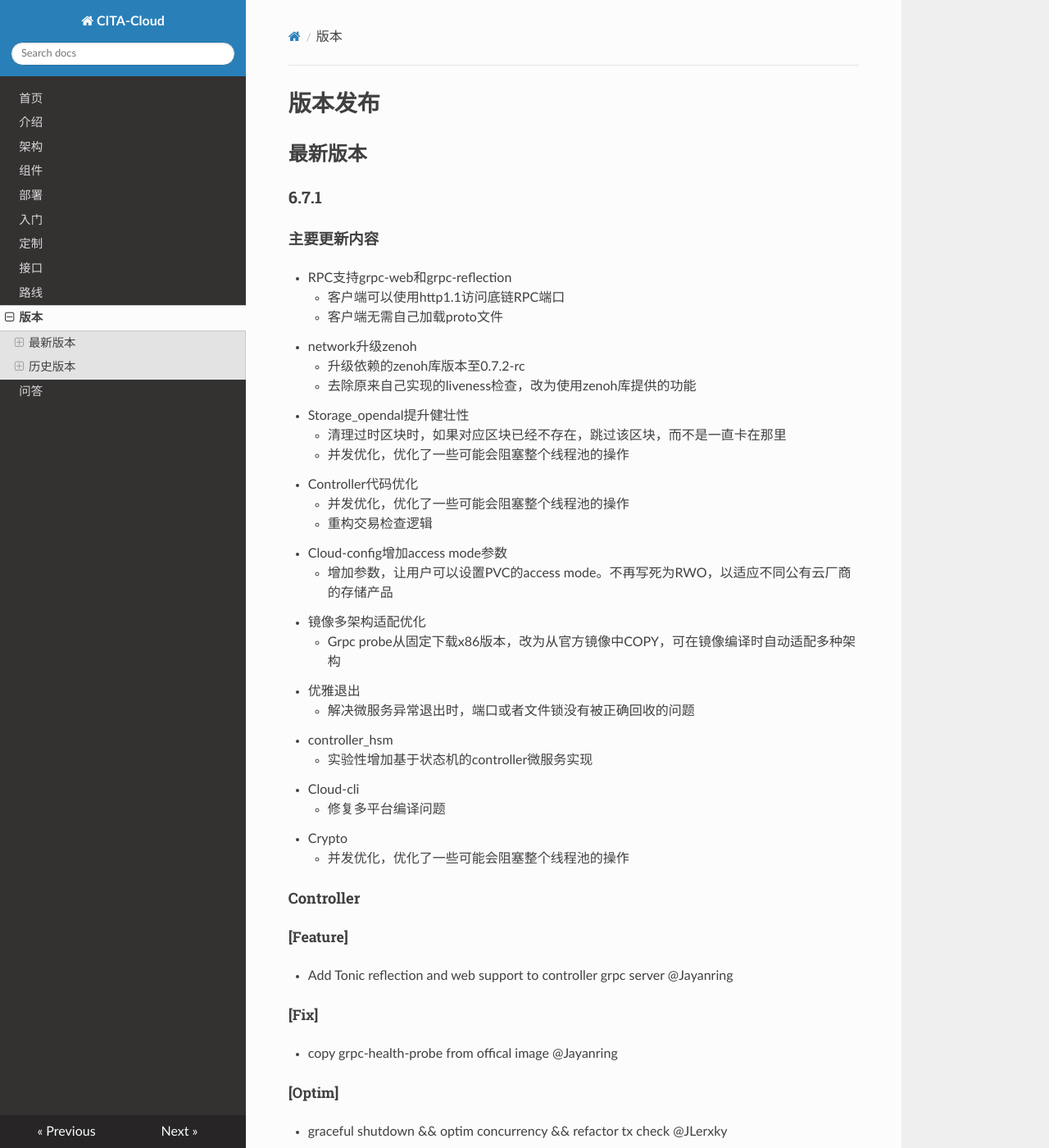
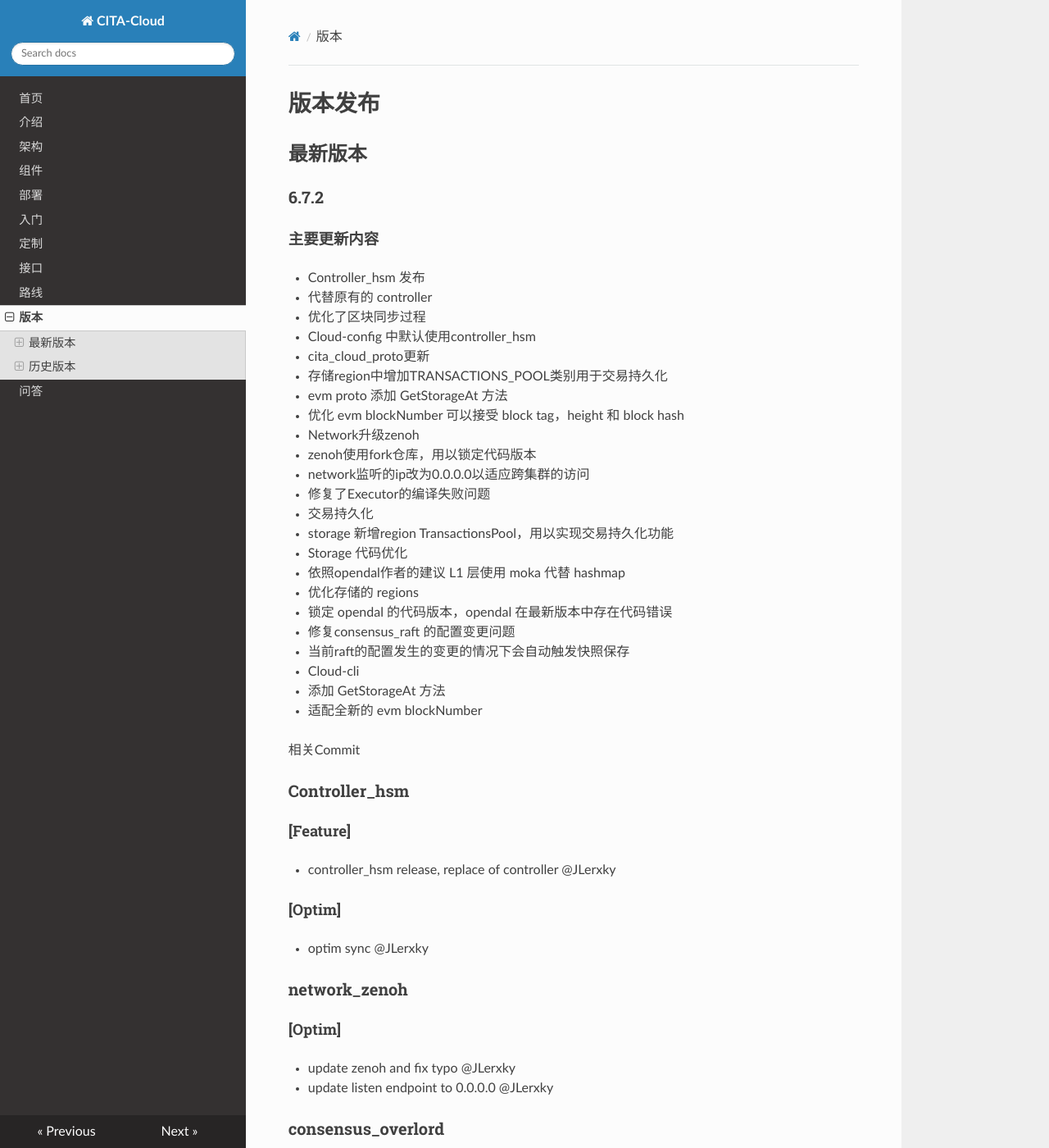
Before and after one commit to cita-cloud/docs, an MkDocs documentation site: the page built from docs/release.md, in a window 1280 px wide and 1400 px high. Shown: the whole window at 82% size. Built offline with MkDocs 1.6.1, drawn with Linux system fonts in a browser that asks for light colours; nearby versions of some CDN libraries; some of the changed text lies outside the part shown.

Commit message:
chore: add 6.7.2 release notes

```diff
--- a/docs/release.md
+++ b/docs/release.md
@@ -1,5 +1,100 @@
 # 版本发布
 ## 最新版本
+
+### 6.7.2
+
+#### 主要更新内容
+
+- Controller_hsm 发布
+  - 代替原有的 controller
+  - 优化了区块同步过程
+  - Cloud-config 中默认使用controller_hsm
+- cita_cloud_proto更新
+  - 存储region中增加TRANSACTIONS_POOL类别用于交易持久化
+  - evm proto 添加 GetStorageAt 方法
+  - 优化 evm blockNumber 可以接受 block tag，height 和 block hash
+- Network升级zenoh
+  - zenoh使用fork仓库，用以锁定代码版本
+  - network监听的ip改为0.0.0.0以适应跨集群的访问
+- 修复了Executor的编译失败问题
+- 交易持久化
+  - storage 新增region TransactionsPool，用以实现交易持久化功能
+- Storage 代码优化
+  - 依照opendal作者的建议 L1 层使用 moka 代替 hashmap
+  - 优化存储的 regions
+  - 锁定 opendal 的代码版本，opendal 在最新版本中存在代码错误
+- 修复consensus_raft 的配置变更问题
+  - 当前raft的配置发生的变更的情况下会自动触发快照保存
+- Cloud-cli
+  -  添加 GetStorageAt 方法
+  - 适配全新的 evm blockNumber
+
+相关Commit
+### Controller_hsm
+#### [Feature]
+* controller_hsm release, replace of controller @JLerxky
+#### [Optim]
+* optim sync @JLerxky
+
+### network_zenoh
+#### [Optim]
+* update zenoh and fix typo @JLerxky
+* update listen endpoint to 0.0.0.0 @JLerxky
+
+### consensus_overlord
+#### [Optim]
+* graceful shutdown @JLerxky
+#### [Fix]
+* fix grpc probe  @Jayanring
+
+### consensus_raft
+#### [Optim]
+* update raft-rs to 0.7.0 @Jayanring
+#### [Fix]
+* fix: EntryConfChangeV2 persist snapshot @Jayanring
+
+### executor_evm
+#### [Fix]
+* fix docker build failed @rink1969
+
+### storage_opendal
+#### [Feature]
+* tx pool @JLerxky
+#### [Fix]
+* remove outdate hash of tx_pool @JLerxky
+#### [Optim]
+* use moka cache @JLerxky
+* update dependencies @JLerxky
+* enable rocksdb default-features @JLerxky
+
+### crypto_eth
+#### [Optim]
+* use reference @Jayanring
+
+### crypto_sm
+#### [Optim]
+* use reference  @Jayanring
+
+### cita_cloud_proto
+#### [Feature]
+* add TRANSACTIONS_POOL region @JLerxky
+* cloud-common-rs
+* add GetStorageAt method @Pencil-Yao
+#### [Feature]
+* update proto @JLerxky
+#### [Optim]
+* update dependencies @JLerxky
+* evm blockNumber support block tag, block height and block hash @Pencil-Yao
+
+### cloud-config
+#### [Feature]
+* set controller_hsm as default @JLerxky
+#### [Fix]
+* fix: grpc probe name @Jayanring
+
+### cloud-cli
+#### [Fix]
+* fix windows compile @Pencil-Yao
 
 ### 6.7.1
 
```
